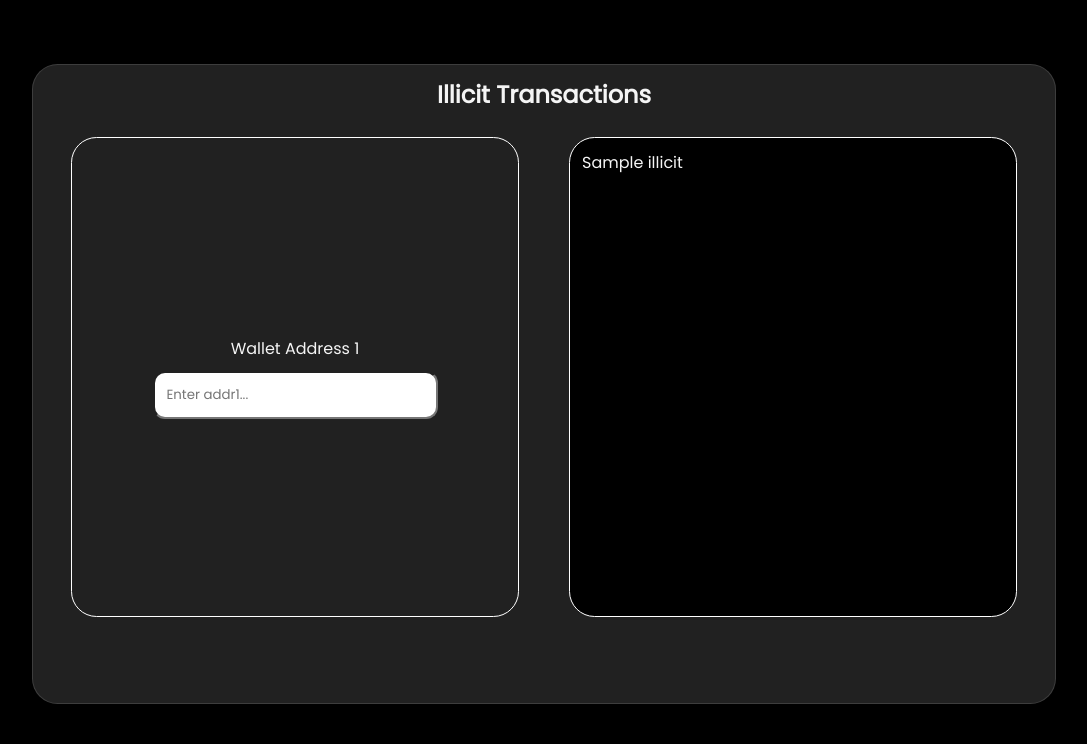
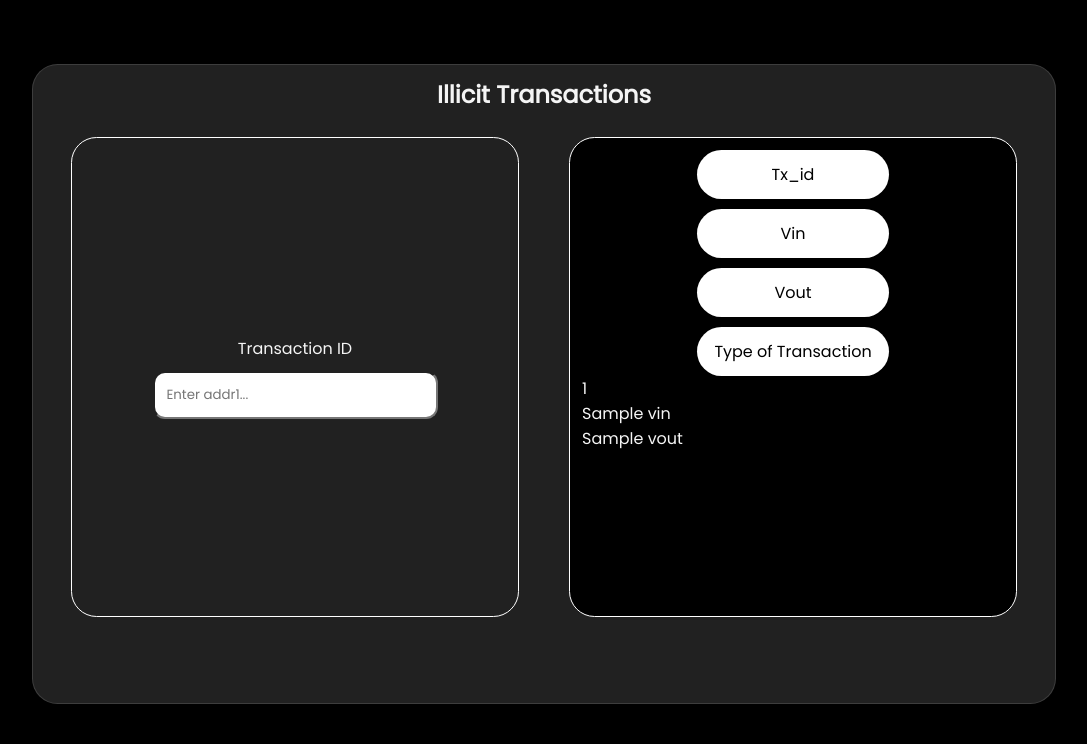
Before and after one commit to NavaprettamN/CIDEcode, a Django app: template DeployModel/templates/illicit.html in a window 1280 px wide. Shown: the part 90-834 px from the top of the page, without its empty margins (96-1183 px from the left). Run offline with Django 5.2, Linux system fonts and the light colour scheme; the template is opened without the code that fills it: most values are stand-ins (such as "Sample title", 1, 10 or a date in 2020).

Commit message:
Illicit check

```diff
--- a/DeployModel/static/assets/css/illicit.css
+++ b/DeployModel/static/assets/css/illicit.css
@@ -179,6 +179,35 @@ input {
     border-radius: 12px;
 }
 
+.displaytext {
+    display: flex;
+    flex-direction: column;
+    justify-content: center;
+    align-items: center;
+    gap: 10px;
+}
+
+.displaytext p {
+    background-color: white;
+    color: black;
+    width: 15vw;
+    border-radius: 2vw;
+    padding: 12px;
+    text-align: center;
+}
+
+button {
+    background-color: transparent;
+    border: none;
+}
+.searchbtn {
+    min-width: 4vh;
+    height: auto;
+    cursor: pointer;
+}
+
+
+
 @media screen and (max-width: 550px) {
 
     .links {
--- a/DeployModel/templates/illicit.html
+++ b/DeployModel/templates/illicit.html
@@ -32,14 +32,26 @@
         <article class="illicit">
             <form class="data" action="{% url 'illicit'%}">
                 {% csrf_token %}
-                <label for="wa1">Wallet Address 1</label>
+                <label for="wa1">Transaction ID</label>
                 <input type="text" placeholder="Enter addr1..." id="wa1" name="txid">
+                {% comment %} <button type="submit"><img src="{% static "assets/vectors/transaction/search.png" %}" class="searchbtn" alt="Search" id="searchtransaction" type="submit"></button> {% endcomment %}
             </form>
             <div class="output">
                 <p>
                     {% comment %} what i need in this is : txid, vin, vout, illicit {% endcomment %}
-
-                    {{ illicit }}
+                    <div class="displaytext">
+                        <p>Tx_id</p>
+                        <p>Vin</p>
+                        <p>Vout</p>
+                        <p>Type of Transaction </p>
+                    </div>
+                    <div class="displayval">
+                        <p>{{txid}}</p>
+                        <p>{{vin}}</p>
+                        <p>{{vout}}</p>
+                        <p>{% if illicit == 0 %} Licit (Legal) {% endif %}</p>
+                        <p>{% if illicit == 1 %} Illicit (Illegal) {% endif %}</p>
+                    </div>
                 </p>
             </div>
         </article>
--- a/DeployModel/templates/transaction.html
+++ b/DeployModel/templates/transaction.html
@@ -32,7 +32,6 @@
                 {% csrf_token %}
                 <input type="text" placeholder="Enter transaction ID..." id="searchbar" name="txid">
                 <button type="submit"><img src="{% static "assets/vectors/transaction/search.png" %}" class="searchbtn" alt="Search" id="searchtransaction" type="submit"></button>
-
             </form>
            {% comment %} <form class="searchwallet">
                 <input type="text" placeholder="Enter wallet Address..." id="searchbar">
```
